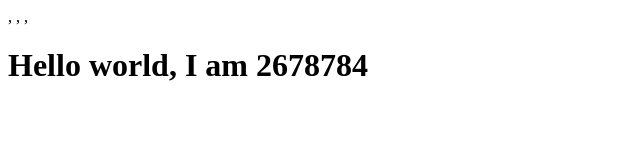
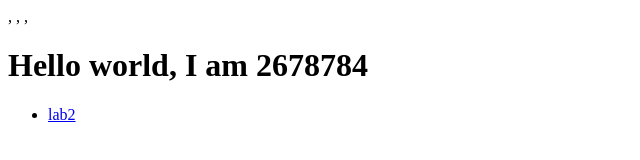
Before and after one commit to Camspiracy/lab1, a plain HTML site: page index.html in a window 1280 px wide. Shown: the full height of the page, 0-640 px from the left. Drawn offline with Linux system fonts and the light colour scheme.

Commit message:
Update index.html

```diff
--- a/index.html
+++ b/index.html
@@ -4,4 +4,11 @@
             Hello world, I am 2678784
         </h1>
     </head>
+    <nav>
+        <ul>
+            <li>
+                <a href="2678784-lab2">lab2</a>
+            </li>
+        </ul>
+    </nav>
 </html>
```
